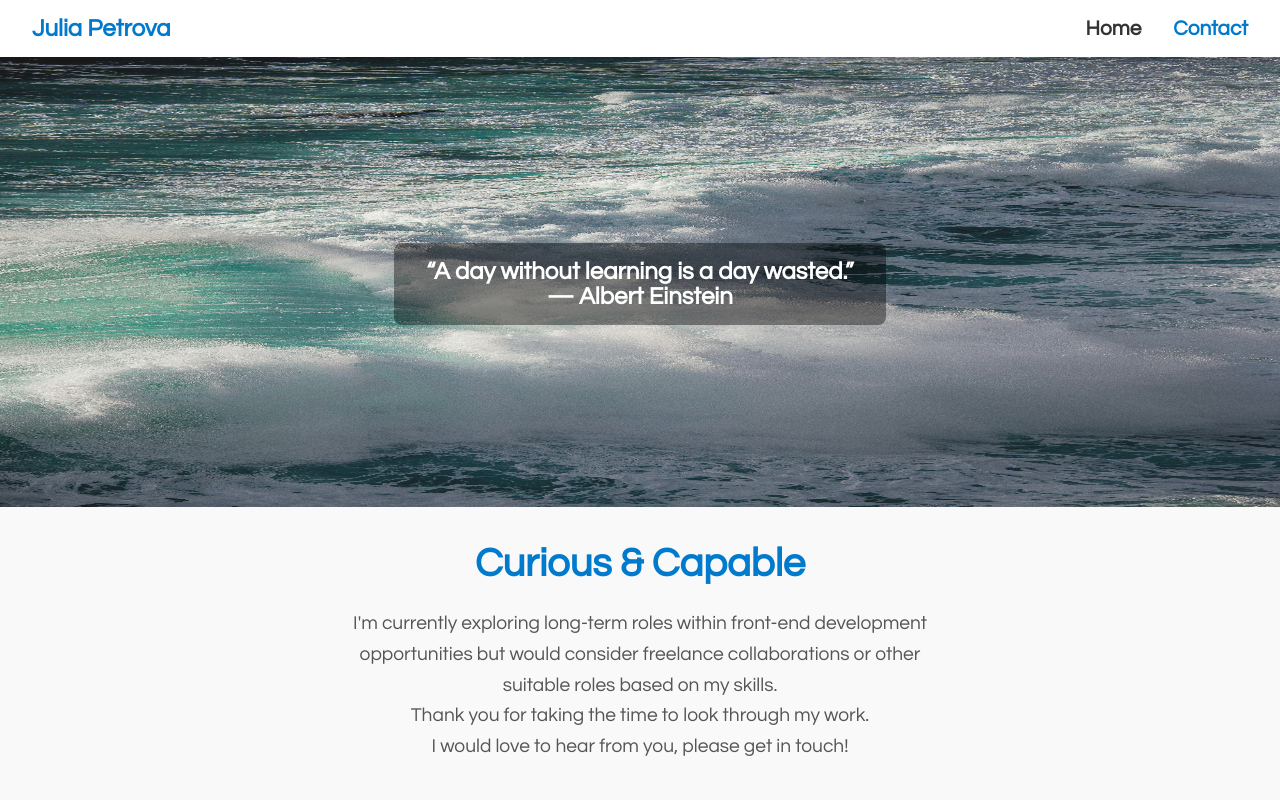
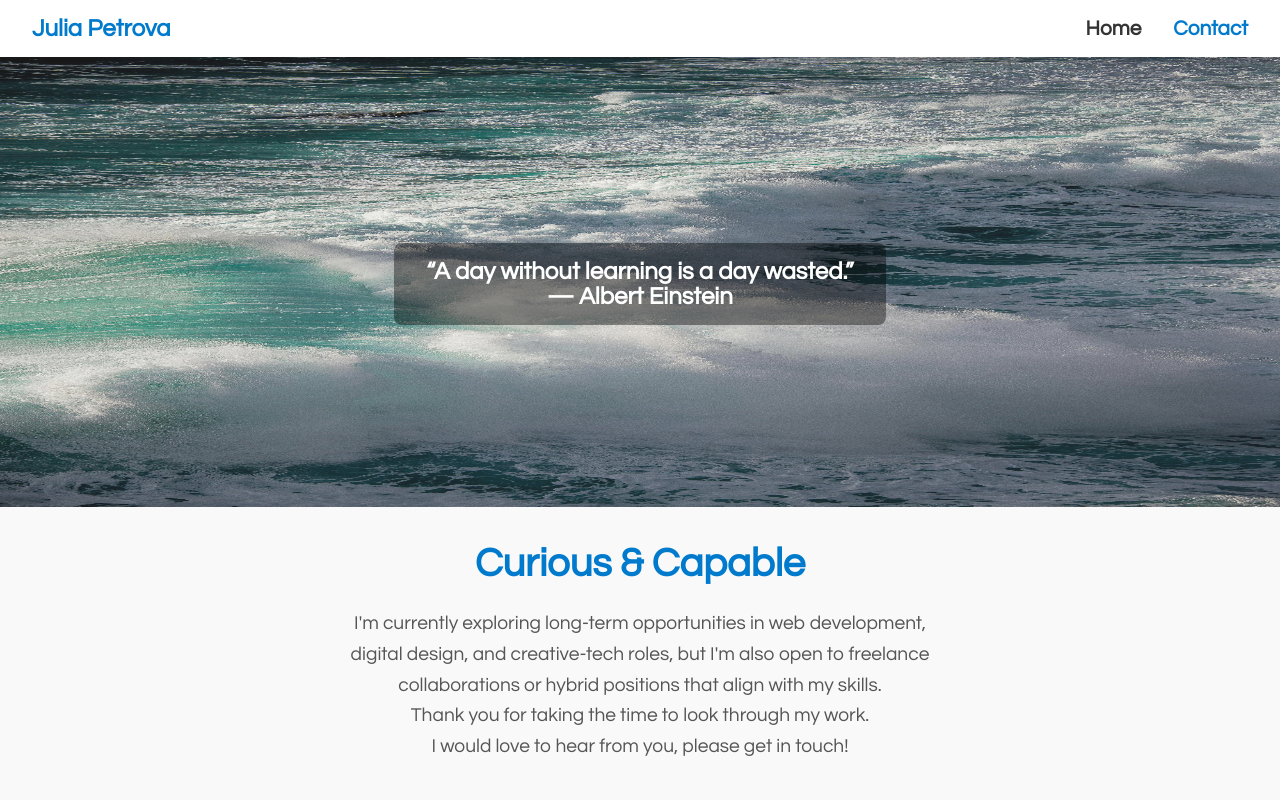
Before and after one commit to julitska/portfolio-jfed, a React (Create React App) app: page /portfolio-jfed/contact in a window 1280 px wide. Shown: the top 800 px of the page. Built offline with nearby package versions, Linux system fonts and the light colour scheme.

Commit message:
adjusted copy

```diff
--- a/public/index.html
+++ b/public/index.html
@@ -34,7 +34,7 @@
       href="https://use.fontawesome.com/releases/v5.2.0/css/all.css" />
 
     <!-- Title -->
-    <title>Julia | Junior Front-End Developer</title>
+    <title>Julia | Creative Developer</title>
   </head>
   <body>
     <noscript>
--- a/src/Contact.js
+++ b/src/Contact.js
@@ -15,7 +15,7 @@ const Contact = () => {
             <div className="content-wrap">
               <h4 className="hero-text">
                 “A day without learning is a day wasted.”
-                <br /> — Albert Einstein
+                <br/> — Albert Einstein
               </h4>
             </div>
           </div>
@@ -24,11 +24,12 @@ const Contact = () => {
         <div>
           <h2>Curious &amp; Capable</h2>
           <p>
-            I'm currently exploring long-term roles within front-end development
-            opportunities but would consider freelance collaborations or other
-            suitable roles based on my skills.
-            <br />
-            Thank you for taking the time to look through my work. <br />I would
+            I'm currently exploring long-term opportunities in web development,
+            digital design, and creative-tech roles,
+            but I'm also open to freelance collaborations
+            or hybrid positions that align with my skills.
+            <br/>
+            Thank you for taking the time to look through my work. <br/>I would
             love to hear from you, please get in touch!
           </p>
         </div>
--- a/src/Hero.jsx
+++ b/src/Hero.jsx
@@ -11,7 +11,7 @@ const Hero = () => {
         className="profile-photo"
         loading="lazy"
       />
-      <h1>Junior Front-End Developer</h1>
+      <h1>Creative Developer</h1>
       <p>
         {" "}
         A creative and detail-driven aspiring front-end developer with a passion
```
